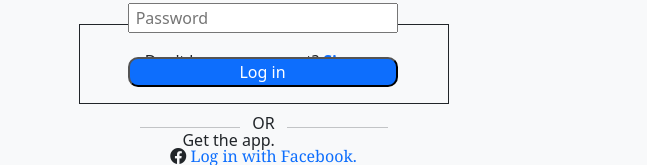
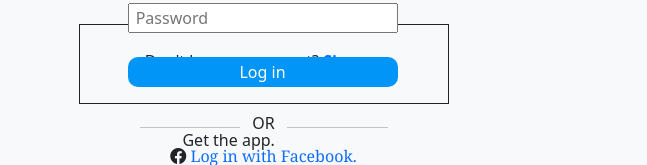
Before and after one commit to kingsjerry/instagram-project-clone, a plain HTML site: page index.html in a window 1280 px wide. Shown: the part 448-613 px from the top of the page, 633-1280 px from the left. Drawn offline with nearby package versions, Linux system fonts and the light colour scheme.

Commit message:
finishing touches

```diff
--- a/index.html
+++ b/index.html
@@ -37,7 +37,7 @@
           <input type="text" placeholder=" Password" style="width:270px; height: 30px;">
           <br> <br>
 
-          <Button class="bg-primary text-white" style="width:270px; height: 30px;border-radius:10px ">Log in</Button>
+          <Button class="text-white" style="border: none; background-color:rgb(0, 149, 246); width:270px; height: 30px;border-radius:10px ">Log in</Button>
           <br> <br>
 
           <div class="container">
@@ -77,7 +77,7 @@
         </form>
         <br>
         <div style="height: 80px; width: 370px; border:1px solid; " class="p-4 text-center">
-          <p> Don't have an account? <b class="text-primary"> <a href="signup.html">Sign up</a> </b></p>
+          <p> Don't have an account? <b class="text-primary"> <a style="text-decoration:none ;" href="signup.html">Sign up</a> </b></p>
         </div> <br>
         <div class="text-center col-8 text-center  ">
           <p>Get the app.</p>
```
